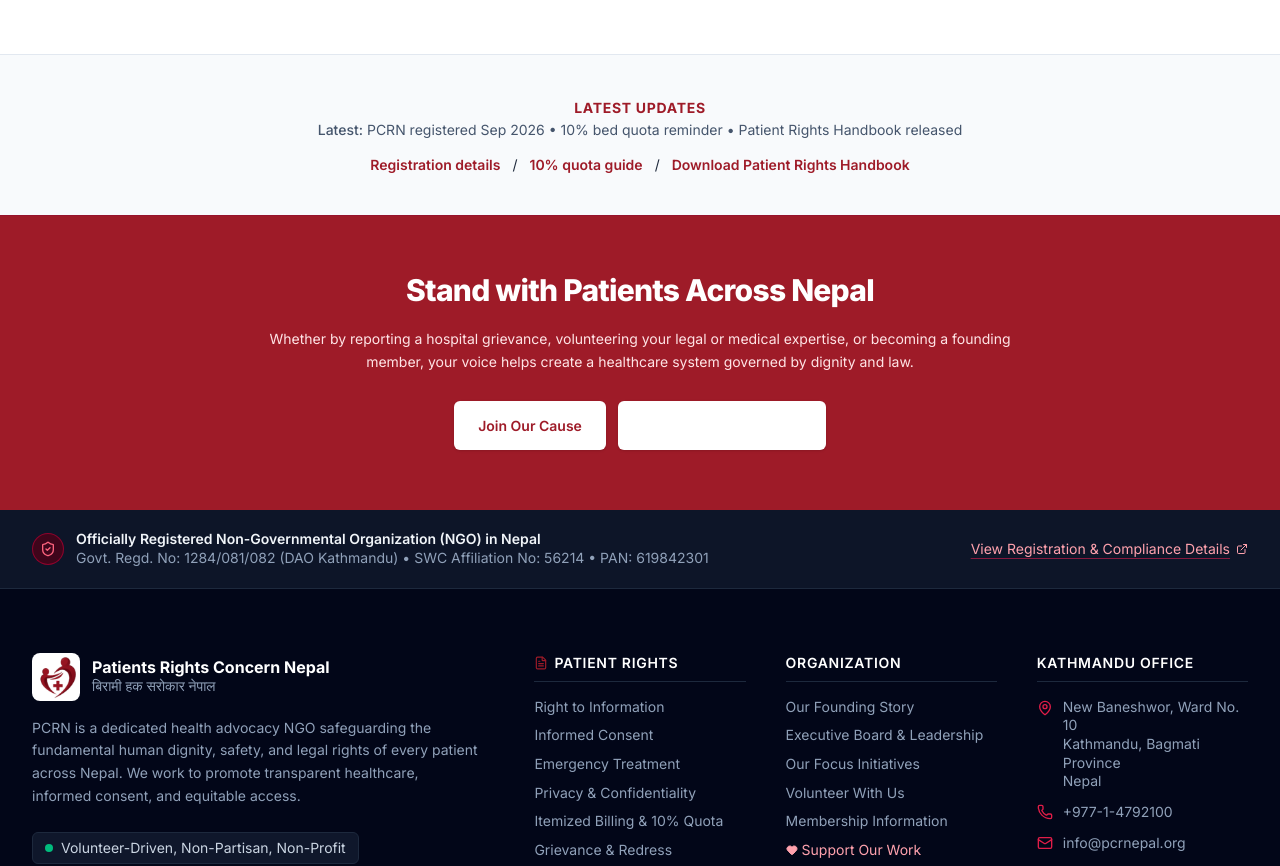
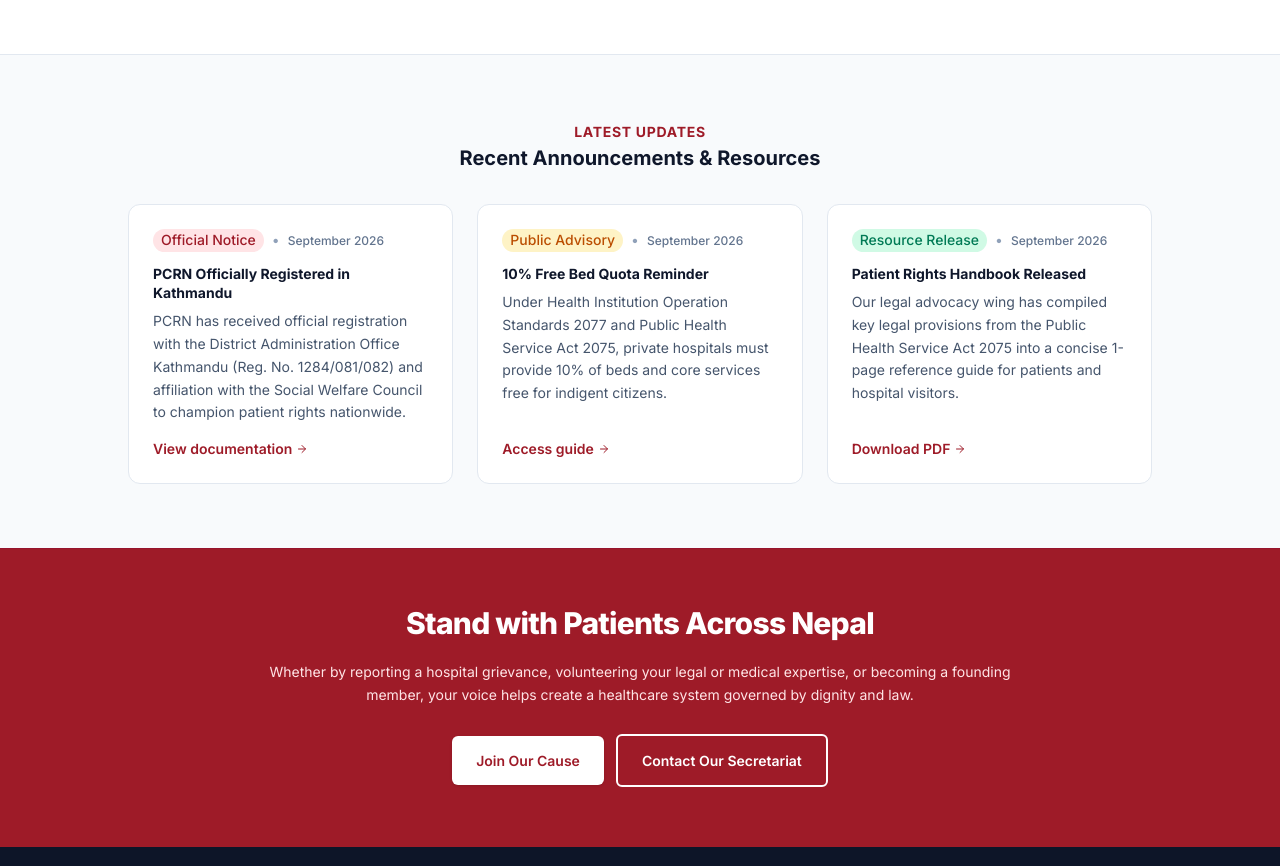
Before and after one commit to spectaculardipin/pcrn-website, a Next.js app: page / in a window 1280 px wide. Shown: the part 2240-3106 px from the top of the page. Built offline with nearby package versions, Linux system fonts and the light colour scheme.

Commit message:
Fix button visibility & restore Latest Updates as horizontal cards

```diff
--- a/app/page.tsx
+++ b/app/page.tsx
@@ -192,28 +192,89 @@
       </section>
 
       {/* 4. Latest Updates */}
-      <section className="py-10 bg-slate-50 dark:bg-slate-950 border-t border-slate-200 dark:border-slate-800 transition-colors duration-200">
+      <section className="py-16 bg-slate-50 dark:bg-slate-950 border-t border-slate-200 dark:border-slate-800 transition-colors duration-200">
         <Container>
-          <div className="text-center space-y-2">
+          <div className="text-center space-y-3 mb-8">
             <span className="text-xs font-bold uppercase tracking-wider text-[#9E1B28] dark:text-rose-400">
               Latest Updates
             </span>
-            <p className="text-sm text-slate-600 dark:text-slate-300 max-w-2xl mx-auto">
-              <span className="font-medium">Latest:</span> PCRN registered Sep 2026 • 10% bed quota reminder • Patient Rights Handbook released
-            </p>
-            <div className="flex flex-wrap items-center justify-center gap-3 pt-2 text-xs">
-              <Link href="/about#registration" className="font-semibold text-[#9E1B28] dark:text-rose-400 hover:underline">
-                Registration details
+            <h3 className="text-lg sm:text-xl font-bold text-slate-900 dark:text-white">
+              Recent Announcements & Resources
+            </h3>
+          </div>
+          <div className="grid grid-cols-1 md:grid-cols-3 gap-6 max-w-5xl mx-auto">
+            {/* Update Card 1 */}
+            <Surface padding="md" className="flex flex-col h-full">
+              <div className="flex items-center gap-2 text-xs text-slate-500 dark:text-slate-400 mb-3">
+                <span className="px-2 py-0.5 rounded-full bg-rose-100 dark:bg-rose-900/40 text-[#9E1B28] dark:text-rose-400 font-medium">
+                  Official Notice
+                </span>
+                <span className="text-slate-400 dark:text-slate-600">•</span>
+                <time className="font-medium">September 2026</time>
+              </div>
+              <h4 className="text-sm font-bold text-slate-900 dark:text-white mb-2 leading-snug">
+                PCRN Officially Registered in Kathmandu
+              </h4>
+              <p className="text-xs text-slate-600 dark:text-slate-300 leading-relaxed mb-4 flex-1">
+                PCRN has received official registration with the District Administration Office Kathmandu (Reg. No. 1284/081/082) and affiliation with the Social Welfare Council to champion patient rights nationwide.
+              </p>
+              <Link
+                href="/about#registration"
+                className="text-xs font-semibold text-[#9E1B28] dark:text-rose-400 hover:underline inline-flex items-center gap-1 self-start"
+              >
+                <span>View documentation</span>
+                <ArrowRight className="w-3 h-3" />
               </Link>
-              <span aria-hidden="true">/</span>
-              <Link href="/know-your-rights/right-to-transparent-billing" className="font-semibold text-[#9E1B28] dark:text-rose-400 hover:underline">
-                10% quota guide
+            </Surface>
+
+            {/* Update Card 2 */}
+            <Surface padding="md" className="flex flex-col h-full">
+              <div className="flex items-center gap-2 text-xs text-slate-500 dark:text-slate-400 mb-3">
+                <span className="px-2 py-0.5 rounded-full bg-amber-100 dark:bg-amber-900/40 text-amber-700 dark:text-amber-400 font-medium">
+                  Public Advisory
+                </span>
+                <span className="text-slate-400 dark:text-slate-600">•</span>
+                <time className="font-medium">September 2026</time>
+              </div>
+              <h4 className="text-sm font-bold text-slate-900 dark:text-white mb-2 leading-snug">
+                10% Free Bed Quota Reminder
+              </h4>
+              <p className="text-xs text-slate-600 dark:text-slate-300 leading-relaxed mb-4 flex-1">
+                Under Health Institution Operation Standards 2077 and Public Health Service Act 2075, private hospitals must provide 10% of beds and core services free for indigent citizens.
+              </p>
+              <Link
+                href="/know-your-rights/right-to-transparent-billing"
+                className="text-xs font-semibold text-[#9E1B28] dark:text-rose-400 hover:underline inline-flex items-center gap-1 self-start"
+              >
+                <span>Access guide</span>
+                <ArrowRight className="w-3 h-3" />
               </Link>
-              <span aria-hidden="true">/</span>
-              <a href="/documents/PCRN-Patient-Rights-Guide-Nepal.pdf" download className="font-semibold text-[#9E1B28] dark:text-rose-400 hover:underline">
-                Download Patient Rights Handbook
+            </Surface>
+
+            {/* Update Card 3 */}
+            <Surface padding="md" className="flex flex-col h-full">
+              <div className="flex items-center gap-2 text-xs text-slate-500 dark:text-slate-400 mb-3">
+                <span className="px-2 py-0.5 rounded-full bg-emerald-100 dark:bg-emerald-900/40 text-emerald-700 dark:text-emerald-400 font-medium">
+                  Resource Release
+                </span>
+                <span className="text-slate-400 dark:text-slate-600">•</span>
+                <time className="font-medium">September 2026</time>
+              </div>
+              <h4 className="text-sm font-bold text-slate-900 dark:text-white mb-2 leading-snug">
+                Patient Rights Handbook Released
+              </h4>
+              <p className="text-xs text-slate-600 dark:text-slate-300 leading-relaxed mb-4 flex-1">
+                Our legal advocacy wing has compiled key legal provisions from the Public Health Service Act 2075 into a concise 1-page reference guide for patients and hospital visitors.
+              </p>
+              <a
+                href="/documents/PCRN-Patient-Rights-Guide-Nepal.pdf"
+                download
+                className="text-xs font-semibold text-[#9E1B28] dark:text-rose-400 hover:underline inline-flex items-center gap-1 self-start"
+              >
+                <span>Download PDF</span>
+                <ArrowRight className="w-3 h-3" />
               </a>
-            </div>
+            </Surface>
           </div>
         </Container>
       </section>
@@ -232,9 +293,12 @@
               <Button href="/get-involved" variant="white" size="lg">
                 Join Our Cause
               </Button>
-              <Button href="/contact" variant="white" size="lg" className="bg-transparent text-white border-white hover:bg-white/10 dark:bg-transparent dark:text-white dark:border-white/80 dark:hover:bg-white/10">
+              <a
+                href="/contact"
+                className="inline-flex items-center justify-center px-6 py-3.5 text-base font-semibold rounded-md bg-transparent text-white border-2 border-white hover:bg-white/10 dark:hover:bg-white/10 transition-colors focus-visible:outline-2 focus-visible:outline-white focus-visible:outline-offset-2"
+              >
                 Contact Our Secretariat
-              </Button>
+              </a>
             </div>
           </div>
         </Container>
```
